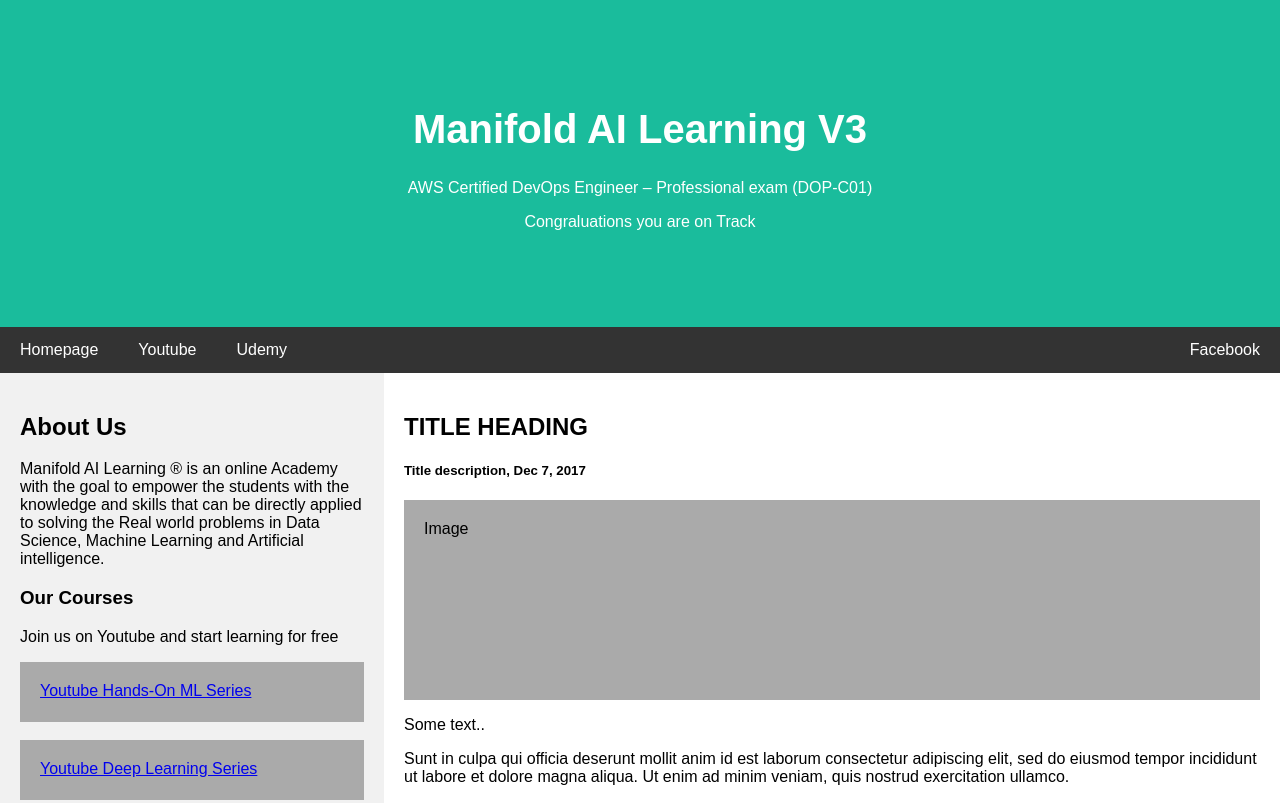
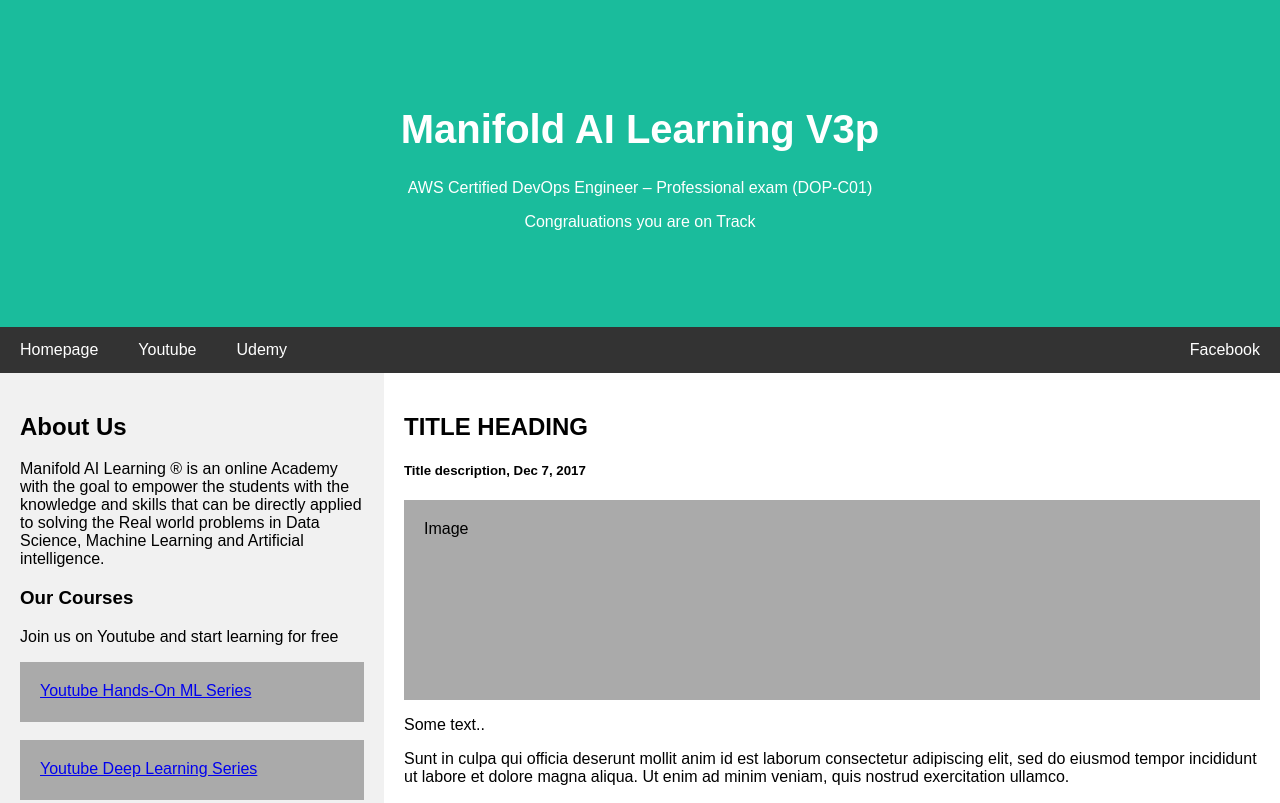
Before and after one commit to dsneeraj198/codepipeline, a plain HTML site: page index.html in a window 1280 px wide. Shown: the top 803 px of the page. Drawn offline with Linux system fonts and the light colour scheme.

Commit message:
modified heading to V3p

```diff
--- a/index.html
+++ b/index.html
@@ -113,7 +113,7 @@
 <body>
 
 <div class="header">
-  <h1>Manifold AI Learning V3</h1>
+  <h1>Manifold AI Learning V3p</h1>
   <p>AWS Certified DevOps Engineer – Professional exam (DOP-C01)</p>
   <p>Congraluations you are on Track</p>
 </div>
```
